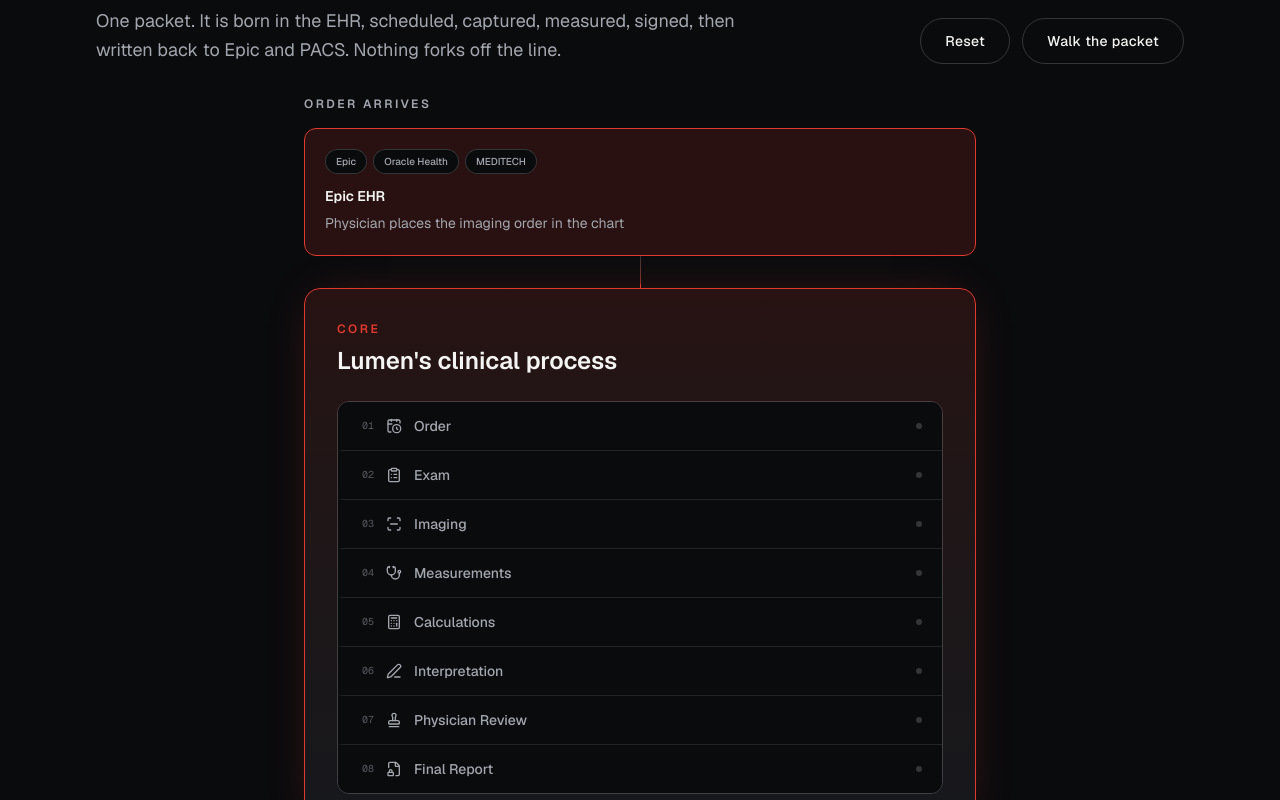
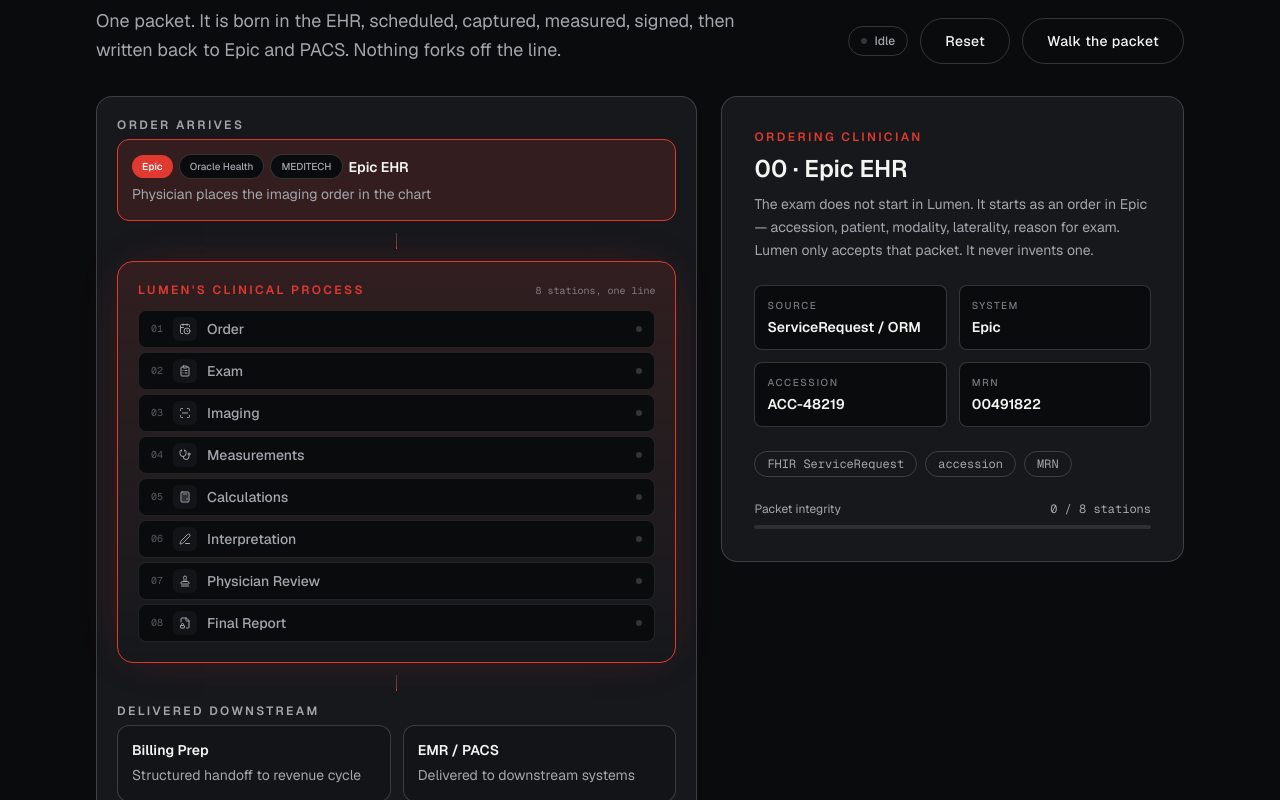
Before and after one commit to anthonynarine/Lumen-Product-Marketing, a Next.js app: page / in a window 1280 px wide. Shown: the part 1180-1980 px from the top of the page. Built offline with nearby package versions, Linux system fonts and the light colour scheme; no server answers.

Commit message:
updated the connectin pipeline ui

```diff
--- a/src/features/home/parts/WorkflowSection.tsx
+++ b/src/features/home/parts/WorkflowSection.tsx
@@ -8,13 +8,20 @@
 const LAST_INDEX = pipelineNodes.length - 1;
 const CLINICAL_START = 1;
 const CLINICAL_END = 8;
+const CLINICAL_COUNT = CLINICAL_END - CLINICAL_START + 1;
 const WALK_INTERVAL_MS = 1600;
 
 // Ordering EHRs shown on the origin card — the three largest US hospital
 // EHR vendors by market share. (Siemens Healthineers is a major imaging/RIS
 // vendor, not an EHR, so it's not listed here — Lumen still connects to it
-// on the imaging side, just not as an order source.)
+// on the imaging side, just not as an order source.) Epic is the source in
+// this walkthrough, so it gets the highlighted pill.
 const EHR_VENDORS = ["Epic", "Oracle Health", "MEDITECH"];
+
+// A stand-in accession/MRN pair, held constant across every station — the
+// same packet, the same two identifiers, start to finish.
+const DEMO_ACCESSION = "ACC-48219";
+const DEMO_MRN = "00491822";
 
 type StepState = "future" | "past" | "active";
 
@@ -24,26 +31,22 @@
   return (
     <div
       aria-hidden="true"
-      className="relative mx-auto h-8 w-px overflow-hidden bg-gradient-to-b from-line-strong to-accent/60"
+      className="relative mx-auto h-4 w-px overflow-hidden bg-gradient-to-b from-line-strong to-accent/60"
     >
       <span className="pulse-dot-vertical absolute left-1/2 h-1.5 w-1.5 -translate-x-1/2 rounded-full bg-accent shadow-[0_0_8px_2px_rgb(var(--color-accent-rgb)/0.6)]" />
     </div>
   );
 }
 
-// One floor in Lumen's clinical process tower, starting with Order at the
-// bottom of the stack. Floors sit flush against each other (no gaps, like a
-// real building), lit up as the packet passes each level, with the current
-// floor picked out by an elevator-style indicator bar and a glowing light.
-function ClinicalFloor({
+// One station in Lumen's clinical process — a standalone rounded card with
+// an icon badge and a status dot, lit up as the packet passes through.
+function ClinicalStation({
   node,
   state,
-  isFirst,
   onSelect,
 }: {
   node: PipelineNode;
   state: StepState;
-  isFirst: boolean;
   onSelect: () => void;
 }) {
   const Icon = node.icon;
@@ -52,14 +55,12 @@
       type="button"
       onClick={onSelect}
       aria-pressed={state === "active"}
-      className={`group flex w-full items-center gap-3 border-l-4 px-5 py-3.5 text-left transition-all duration-300 ${
-        isFirst ? "" : "border-t border-t-line"
-      } ${
+      className={`group flex w-full items-center gap-2.5 rounded-lg border px-3 py-1.5 text-left transition-all duration-300 ${
         state === "active"
-          ? "border-l-accent bg-accent-soft"
+          ? "border-accent bg-accent-soft"
           : state === "past"
-            ? "border-l-accent/50 bg-ink-elevated"
-            : "border-l-transparent bg-ink hover:bg-ink-elevated/60"
+            ? "border-line-strong bg-ink-elevated"
+            : "border-line bg-ink hover:border-line-strong"
       }`}
     >
       <span
@@ -69,10 +70,13 @@
       >
         {node.code}
       </span>
-      <Icon
-        aria-hidden="true"
-        className={`h-4 w-4 shrink-0 transition-colors ${state === "future" ? "text-foreground-muted" : "text-accent"}`}
-      />
+      <span
+        className={`flex h-6 w-6 shrink-0 items-center justify-center rounded-md transition-colors ${
+          state === "future" ? "bg-ink-elevated text-foreground-muted" : "bg-accent-soft text-accent"
+        }`}
+      >
+        <Icon aria-hidden="true" className="h-3 w-3" />
+      </span>
       <span
         className={`flex-1 text-sm font-medium transition-colors ${
           state === "future" ? "text-foreground-muted" : "text-foreground"
@@ -86,11 +90,22 @@
           state === "active"
             ? "bg-accent shadow-[0_0_6px_2px_rgb(var(--color-accent-rgb)/0.6)]"
             : state === "past"
-              ? "bg-accent/60"
+              ? "bg-accent/70"
               : "bg-line-strong"
         }`}
       />
     </button>
+  );
+}
+
+function InspectField({ label, value }: { label: string; value: string }) {
+  return (
+    <div className="flex flex-col gap-1 rounded-lg border border-line-strong bg-ink p-3">
+      <span className="text-[10px] font-medium uppercase tracking-[0.15em] text-foreground-muted/70">
+        {label}
+      </span>
+      <span className="text-sm font-semibold text-foreground">{value}</span>
+    </div>
   );
 }
 
@@ -142,6 +157,7 @@
   const origin = pipelineNodes[0];
   const clinicalNodes = pipelineNodes.slice(CLINICAL_START, CLINICAL_END + 1);
   const deliveryNodes = pipelineNodes.slice(CLINICAL_END + 1);
+  const stationsCleared = Math.min(Math.max(activeIndex - CLINICAL_START + 1, 0), CLINICAL_COUNT);
 
   const stateFor = (index: number): StepState =>
     activeIndex === index ? "active" : activeIndex > index ? "past" : "future";
@@ -163,6 +179,15 @@
             </p>
           </div>
           <div className="flex flex-col gap-3 sm:flex-row sm:items-center">
+            <span className="flex items-center gap-2 rounded-full border border-line-strong px-3 py-1.5 text-xs font-medium text-foreground-muted">
+              <span
+                aria-hidden="true"
+                className={`h-1.5 w-1.5 rounded-full ${
+                  isWalking ? "pulse-dot-vertical bg-accent shadow-[0_0_6px_2px_rgb(var(--color-accent-rgb)/0.6)]" : "bg-line-strong"
+                }`}
+              />
+              {isWalking ? `Walking · ${current.title}` : "Idle"}
+            </span>
             <Button variant="secondary" onClick={handleReset}>
               Reset
             </Button>
@@ -172,12 +197,12 @@
           </div>
         </div>
 
-        {/* Stacked top to bottom, the same order the packet actually travels:
-            the order arrives, Lumen runs it through the layered core, then it
-            ships downstream. */}
-        <div className="mx-auto flex w-full max-w-2xl flex-col items-stretch">
+        <div className="grid gap-6 lg:grid-cols-[1.3fr_1fr] lg:items-start">
+          {/* Left: the packet's own path, top to bottom — order arrives, runs
+              through the core, ships downstream. */}
+          <div className="flex flex-col gap-3 rounded-2xl border border-line-strong bg-ink-card p-4 sm:p-5">
             {/* Order arrives */}
-          <div className="flex flex-col gap-4">
+            <div className="flex flex-col gap-1.5">
               <span className="text-xs font-semibold uppercase tracking-[0.2em] text-foreground-muted">
                 Order arrives
               </span>
@@ -185,40 +210,45 @@
                 type="button"
                 onClick={() => selectNode(0)}
                 aria-pressed={activeIndex === 0}
-              className={`hover-card w-full cursor-pointer rounded-xl border p-5 text-left transition ${
-                activeIndex === 0 ? "border-accent bg-accent-soft" : "border-line-strong bg-ink-card"
+                className={`hover-card w-full cursor-pointer rounded-xl border p-3.5 text-left transition ${
+                  activeIndex === 0 ? "border-accent bg-accent-soft" : "border-line-strong bg-ink-elevated"
                 }`}
               >
-              <div className="flex flex-wrap gap-1.5">
-                {EHR_VENDORS.map((vendor) => (
+                <div className="flex flex-wrap items-center gap-1.5">
+                  {EHR_VENDORS.map((vendor, i) => (
                     <span
                       key={vendor}
-                    className="rounded-full border border-line-strong bg-ink px-2.5 py-1 text-[10px] font-medium text-foreground-muted"
+                      className={
+                        i === 0
+                          ? "rounded-full bg-accent px-2.5 py-1 text-[10px] font-semibold text-accent-foreground"
+                          : "rounded-full border border-line-strong bg-ink px-2.5 py-1 text-[10px] font-medium text-foreground-muted"
+                      }
                     >
                       {vendor}
                     </span>
                   ))}
+                  <span className="text-sm font-semibold text-foreground">{origin.title}</span>
                 </div>
-              <h3 className="mt-3 text-sm font-semibold text-foreground">{origin.title}</h3>
-              <p className="mt-1.5 text-sm leading-relaxed text-foreground-muted">{origin.blurb}</p>
+                <p className="mt-1 text-sm leading-relaxed text-foreground-muted">{origin.blurb}</p>
               </button>
             </div>
 
             <VerticalConnector />
 
-          {/* Lumen's clinical process — the core, shown as a tower of floors starting with Order */}
-          <div className="flex flex-col gap-6 rounded-2xl border border-accent bg-gradient-to-b from-accent-soft to-ink-card p-8 shadow-[0_0_45px_-18px_rgb(var(--color-accent-rgb)/0.4)]">
-            <div className="flex flex-col gap-2">
-              <span className="text-xs font-semibold uppercase tracking-[0.2em] text-accent">Core</span>
-              <h3 className="text-2xl font-semibold text-foreground">Lumen&apos;s clinical process</h3>
+            {/* Lumen's clinical process — the core */}
+            <div className="flex flex-col gap-3 rounded-2xl border border-accent bg-gradient-to-b from-accent-soft to-ink-card p-4 shadow-[0_0_45px_-18px_rgb(var(--color-accent-rgb)/0.4)] sm:p-5">
+              <div className="flex items-baseline justify-between gap-3">
+                <span className="text-xs font-semibold uppercase tracking-[0.2em] text-accent">
+                  Lumen&apos;s clinical process
+                </span>
+                <span className="font-mono text-[10px] text-foreground-muted/70">8 stations, one line</span>
               </div>
-            <div className="overflow-hidden rounded-xl border border-line-strong">
+              <div className="flex flex-col gap-1">
                 {clinicalNodes.map((node, i) => (
-                <ClinicalFloor
+                  <ClinicalStation
                     key={node.id}
                     node={node}
                     state={stateFor(CLINICAL_START + i)}
-                  isFirst={i === 0}
                     onSelect={() => selectNode(CLINICAL_START + i)}
                   />
                 ))}
@@ -228,11 +258,11 @@
             <VerticalConnector />
 
             {/* Delivered downstream */}
-          <div className="flex flex-col gap-4">
+            <div className="flex flex-col gap-1.5">
               <span className="text-xs font-semibold uppercase tracking-[0.2em] text-foreground-muted">
                 Delivered downstream
               </span>
-            <div className="grid gap-4 sm:grid-cols-2">
+              <div className="grid gap-3 sm:grid-cols-2">
                 {deliveryNodes.map((node, i) => {
                   const state = stateFor(CLINICAL_END + 1 + i);
                   return (
@@ -241,16 +271,16 @@
                       type="button"
                       onClick={() => selectNode(CLINICAL_END + 1 + i)}
                       aria-pressed={state === "active"}
-                    className={`hover-card w-full cursor-pointer rounded-xl border p-5 text-left transition ${
+                      className={`hover-card w-full cursor-pointer rounded-xl border p-3.5 text-left transition ${
                         state === "active"
                           ? "border-accent bg-accent-soft"
                           : state === "past"
-                          ? "border-accent/40 bg-ink-card"
-                          : "border-line-strong bg-ink-card"
+                            ? "border-accent/40 bg-ink-elevated"
+                            : "border-line-strong bg-ink-elevated"
                       }`}
                     >
                       <h3 className="text-sm font-semibold text-foreground">{node.title}</h3>
-                    <p className="mt-1.5 text-sm leading-relaxed text-foreground-muted">{node.blurb}</p>
+                      <p className="mt-1 text-sm leading-relaxed text-foreground-muted">{node.blurb}</p>
                     </button>
                   );
                 })}
@@ -258,28 +288,49 @@
             </div>
           </div>
 
-        {/* Inspect panel */}
-        <div className="grid gap-6 rounded-2xl border border-line-strong bg-ink-card p-6 sm:p-8 lg:grid-cols-2">
+          {/* Right: live inspect panel for whatever station is selected */}
+          <div className="flex flex-col gap-6 rounded-2xl border border-line-strong bg-ink-card p-6 sm:sticky sm:top-24 sm:p-8">
             <div className="flex flex-col gap-2">
               <span className="text-xs font-semibold uppercase tracking-[0.2em] text-accent">
                 {current.who}
               </span>
-            <h3 className="text-lg font-semibold text-foreground">
-              {current.code} &nbsp; {current.title}
+              <h3 className="text-2xl font-semibold text-foreground">
+                {current.code} &middot; {current.title}
               </h3>
-            <p className="font-mono text-xs text-foreground-muted">{current.artifact}</p>
+              <p className="text-sm leading-relaxed text-foreground-muted">{current.note}</p>
             </div>
-          <div className="flex flex-col gap-4">
-            <p className="text-sm leading-relaxed text-foreground-muted">{current.note}</p>
+
+            <div className="grid grid-cols-2 gap-3">
+              <InspectField label="Source" value={current.artifact} />
+              <InspectField label="System" value={current.system} />
+              <InspectField label="Accession" value={DEMO_ACCESSION} />
+              <InspectField label="MRN" value={DEMO_MRN} />
+            </div>
+
             <div className="flex flex-wrap gap-2">
               {current.chips.map((chip) => (
                 <span
                   key={chip}
-                  className="rounded-full border border-line-strong px-3 py-1 text-xs font-medium text-foreground-muted"
+                  className="rounded-full border border-line-strong px-3 py-1 font-mono text-xs text-foreground-muted"
                 >
                   {chip}
                 </span>
               ))}
+            </div>
+
+            <div className="flex flex-col gap-2">
+              <div className="flex items-center justify-between text-xs text-foreground-muted">
+                <span>Packet integrity</span>
+                <span className="font-mono">
+                  {stationsCleared} / {CLINICAL_COUNT} stations
+                </span>
+              </div>
+              <div className="h-1 w-full overflow-hidden rounded-full bg-line">
+                <div
+                  className="h-full rounded-full bg-accent transition-[width] duration-300 ease-out"
+                  style={{ width: `${(stationsCleared / CLINICAL_COUNT) * 100}%` }}
+                />
+              </div>
             </div>
           </div>
         </div>
```
Lines whose indentation alone changed are shown as unchanged.
